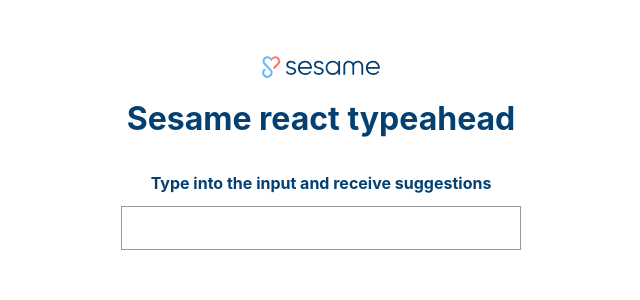
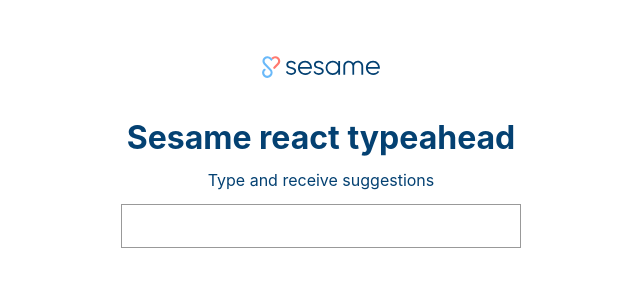
Before and after one commit to aarnadlr/sesame-typeahead, a React (Create React App) app: page / in a window 1280 px wide. Shown: the top 300 px of the page, without its empty margins (319-959 px from the left). Built offline with nearby package versions, Linux system fonts and the light colour scheme.

Commit message:
Add form elements. Add/improve styles.

```diff
--- a/src/App.css
+++ b/src/App.css
@@ -1,23 +1,34 @@
 html {
   box-sizing: border-box;
 }
-*, *:before, *:after {
+
+*,
+*:before,
+*:after {
   box-sizing: inherit;
 }
+
 body {
   color: rgb(4, 65, 114);
-  font-family: -apple-system, BlinkMacSystemFont, "Segoe UI", Roboto, Helvetica, Arial, sans-serif, "Apple Color Emoji", "Segoe UI Emoji", "Segoe UI Symbol";
+  font-family: -apple-system, BlinkMacSystemFont, 'Segoe UI', Roboto, Helvetica,
+    Arial, sans-serif, 'Apple Color Emoji', 'Segoe UI Emoji', 'Segoe UI Symbol';
 }
 
-.container{
+.container {
   margin: 56px 0 0 0;
   display: flex;
   flex-direction: column;
   justify-content: center;
   align-items: center;
 }
-h2{
+
+h1{
+  margin: 40px 0 0 0;
+}
+
+h2 {
   font-size: 1rem;
+  font-weight: normal;
 }
 
 input {
@@ -28,38 +39,44 @@
   box-sizing: border-box;
 }
 
-.no-suggestions {
-}
-
 .no-suggestions p {
   padding: 0 0.5rem;
   margin: 0.5rem 0;
   color: gray;
 }
 
-
 .suggestions {
   border: 1px solid #999;
   border-top-width: 0;
   list-style: none;
   margin-top: 0;
-  max-height: 174px;
+  max-height: 214px;
   overflow-y: auto;
   padding-left: 0;
   width: 400px;
 }
 
 .suggestions li {
-  padding: 0.5rem;
+  padding: 0.75rem;
 }
 
-/*.suggestion-active,*/
+label[for='options'] {
+  display: none;
+}
+
+.suggestion-active,
 .suggestions li:hover {
-  background-color: #eef6f9;
+  background-color: rgba(237, 246, 254, 0.7);
   color: rgb(4, 65, 114);
   cursor: pointer;
 }
 
 .suggestions li:not(:last-of-type) {
-  border-bottom: 1px solid #999;
+  border-bottom: 1px solid #dcdcdc;
 }
+
+.selection-label{
+  font-style: italic;
+  font-size: .9rem;
+  margin: 70px 0 0 0;
+}
--- a/src/App.js
+++ b/src/App.js
@@ -6,18 +6,18 @@
 
 function App() {
   return (
-    <div className={'container'}>
+    <main className={'container'}>
 
       <img src={logo} alt="Sesame logo"/>
 
       <h1>Sesame react typeahead</h1>
-      <h2>Type into the input and receive suggestions</h2>
+      <h2>Type and receive suggestions</h2>
 
       <Typeahead
         suggestions={optionItems}
       />
 
-    </div>
+    </main>
   );
 }
 
--- a/src/Typeahead.js
+++ b/src/Typeahead.js
@@ -5,6 +5,7 @@
   const [filteredSuggestions, setFilteredSuggestions] = useState([]);
   const [showSuggestions, setShowSuggestions] = useState(false);
   const [userInput, setUserInput] = useState('');
+  // const [didSubmit, setDidSubmit] = useState(false);
 
   // When the input value is changed
   const onChange = e => {
@@ -34,16 +35,20 @@
     setUserInput(e.currentTarget.innerText);
   };
 
+  const handleSubmit = e => {
+    e.preventDefault();
+    // setDidSubmit(true);
+  };
+
   // When the user presses a key down
   const onKeyDown = e => {
-
     // If user pressed the enter key:
-		// update the input
     if (e.keyCode === 13) {
       setFilteredSuggestions([]);
       // close the suggestions
       setShowSuggestions(false);
-      setUserInput(filteredSuggestions[activeSuggestion]);
+      // update the input
+      // setUserInput(filteredSuggestions[activeSuggestion]);
     }
 
     // If user pressed the up arrow, decrement the index
@@ -68,45 +73,58 @@
 
   if (showSuggestions && userInput) {
     if (filteredSuggestions.length) {
-
       suggestionsListComponent = (
         <ul className="suggestions">
-          {filteredSuggestions.map((suggestion) => {
+          {filteredSuggestions.map((suggestion, index) => {
+            let className;
+
+            // Flag the active suggestion with a class
+            if (index === activeSuggestion) {
+              className = 'suggestion-active';
+            }
 
             return (
-              <li key={suggestion} onClick={onClick}>
+              <li className={className} key={index} onClick={onClick}>
                 {suggestion}
               </li>
             );
-
           })}
         </ul>
       );
-
     } else {
-
       suggestionsListComponent = (
-        <div className="no-suggestions">
-          <p>No suggestions <span role={'img'} aria-label={'sad face emoji.'}>😢</span></p>
-        </div>
+        <section className="no-suggestions">
+          <p>
+            No suggestions{' '}
+            <span role={'img'} aria-label={'sad face emoji.'}>
+              😢
+            </span>
+          </p>
+        </section>
       );
-
     }
   }
 
   return (
     <>
+      <form onSubmit={handleSubmit}>
+        <label htmlFor="options">options</label>
         <input
+          id="options"
           type="text"
           onChange={onChange}
           onKeyDown={onKeyDown}
           value={userInput}
         />
+      </form>
 
       {suggestionsListComponent}
+
+      {userInput && (
+        <p className="selection-label">You have selected: {userInput}</p>
+      )}
     </>
   );
-
 };
 
 export default Typeahead;
```
Lines whose indentation alone changed are shown as unchanged.
